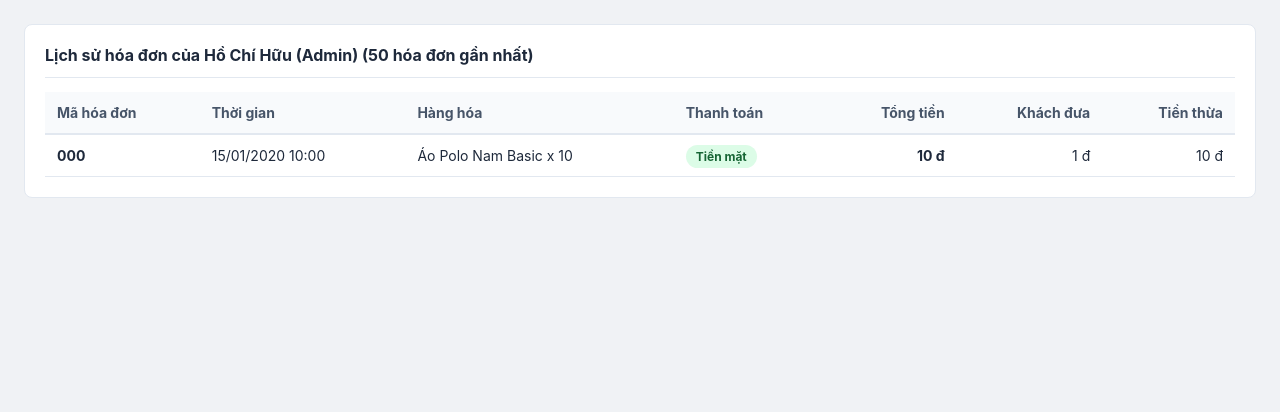
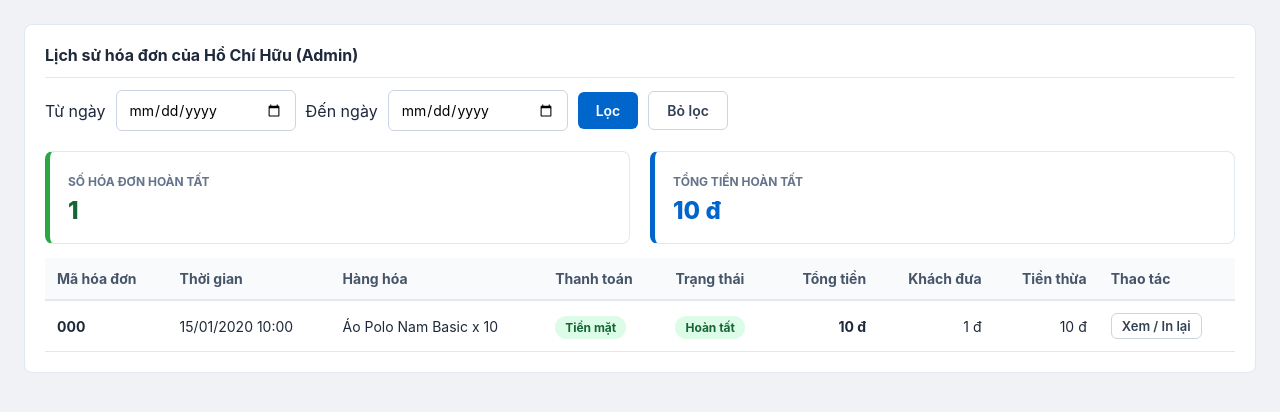
Before and after one commit to hohuu2005/-Sales_management_system, a Laravel app: page /pos/history in a window 1280 px wide. Shown: the part 56-468 px from the top of the page. Run offline with Laravel 12, Linux system fonts and the light colour scheme; a user stored in the database is signed in; data comes from the database, SQL or seed files in the repository; tables that the repository leaves empty hold one stand-in row (values such as "Sample post").

Commit message:
Nâng cấp lịch sử hóa đơn: lọc ngày, phân trang, xem chi tiết và in lại

```diff
--- a/app/Http/Controllers/PosOrderController.php
+++ b/app/Http/Controllers/PosOrderController.php
@@ -14,6 +14,7 @@ use App\Models\Product;
 use App\Services\PosOrderService;
 use Illuminate\Http\Request;
 use Illuminate\Support\Facades\Auth;
+use Carbon\Carbon;
 use Throwable;
 
 class PosOrderController extends Controller
@@ -155,14 +156,70 @@ class PosOrderController extends Controller
     /**
      * Lịch sử hóa đơn của thu ngân đang đăng nhập.
      */
-    public function myHistory()
+    public function myHistory(Request $request)
     {
-        $orders = Order::with('details.product')
+        $data = $request->validate([
+            'start_date' => ['nullable', 'date_format:Y-m-d'],
+            'end_date' => ['nullable', 'date_format:Y-m-d', 'after_or_equal:start_date'],
+        ], [
+            'start_date.date_format' => 'Ngày bắt đầu phải đúng định dạng YYYY-MM-DD.',
+            'end_date.date_format' => 'Ngày kết thúc phải đúng định dạng YYYY-MM-DD.',
+            'end_date.after_or_equal' => 'Ngày kết thúc không được trước ngày bắt đầu.',
+        ]);
+
+        $startDate = ! empty($data['start_date']) ? Carbon::createFromFormat('Y-m-d', $data['start_date'])->startOfDay() : null;
+        $endDate = ! empty($data['end_date']) ? Carbon::createFromFormat('Y-m-d', $data['end_date'])->endOfDay() : null;
+
+        if ($startDate && $endDate && $startDate->diffInDays($endDate) > 366) {
+            return back()->withErrors(['end_date' => 'Khoảng lọc tối đa 366 ngày.'])->withInput();
+        }
+
+        $baseQuery = Order::with('details.product')->where('cashier_id', Auth::id());
+
+        if ($startDate) {
+            $baseQuery->where('created_at', '>=', $startDate);
+        }
+        if ($endDate) {
+            $baseQuery->where('created_at', '<=', $endDate);
+        }
+
+        $summary = (clone $baseQuery)
+            ->where('status', 'COMPLETED')
+            ->selectRaw('COUNT(*) AS order_count, COALESCE(SUM(total_amount), 0) AS total_amount')
+            ->first();
+
+        $orders = (clone $baseQuery)
+            ->orderByDesc('created_at')
+            ->orderByDesc('id')
+            ->simplePaginate(20)
+            ->withQueryString();
+
+        return view('pos.history', [
+            'orders' => $orders,
+            'start_date' => $data['start_date'] ?? '',
+            'end_date' => $data['end_date'] ?? '',
+            'total_orders' => (int) ($summary->order_count ?? 0),
+            'total_completed_amount' => (float) ($summary->total_amount ?? 0),
+        ]);
+    }
+
+    /**
+     * Xem chi tiết một hóa đơn của thu ngân đang đăng nhập để xem hoặc in lại.
+     */
+    public function chiTietHoaDon(Request $request, int $order)
+    {
+        $orderModel = Order::with(['cashier', 'details.product'])
             ->where('cashier_id', Auth::id())
-            ->orderByDesc('id')
-            ->limit(50)
-            ->get();
+            ->find($order);
 
-        return view('pos.history', ['orders' => $orders]);
+        if (! $orderModel) {
+            abort(404);
+        }
+
+        return view('pos.chi-tiet-hoa-don', [
+            'order' => $orderModel,
+            'start_date' => $request->query('start_date', ''),
+            'end_date' => $request->query('end_date', ''),
+        ]);
     }
 }
--- a/public/css/sims.css
+++ b/public/css/sims.css
@@ -150,6 +150,13 @@ tr.row-off td { color: #94A3B8; }
 .tabs a { padding: 8px 16px; border-radius: 6px; border: 1px solid #CBD5E1; font-size: 14px; font-weight: 600; color: #334155; background: #fff; }
 .tabs a.active { background: #0066CC; border-color: #0066CC; color: #fff; }
 
+/* Lịch sử POS và phân trang đơn giản */
+.history-filter { display: flex; align-items: center; gap: 10px; margin-top: 12px; flex-wrap: wrap; }
+.history-filter .input { width: 180px; margin-top: 0; }
+.history-summary { margin-bottom: 4px; }
+.history-pagination { display: flex; justify-content: flex-end; align-items: center; gap: 12px; margin-top: 16px; }
+.history-pagination span { color: #64748B; font-size: 13px; }
+
 /* POS: ô gợi ý sản phẩm, nút cộng trừ và nút chọn nhanh số tiền */
 .sku-search-wrap { position: relative; flex: 1; }
 .sku-suggestions { position: absolute; left: 0; right: 0; top: 46px; z-index: 40; background: #fff; border: 1px solid #CBD5E1; border-radius: 6px; box-shadow: 0 10px 24px rgba(15,23,42,0.18); max-height: 320px; overflow-y: auto; }
--- a/resources/views/pos/history.blade.php
+++ b/resources/views/pos/history.blade.php
@@ -4,7 +4,27 @@
 
 @section('content')
     <div class="card">
-        <h3 class="card-title">Lịch sử hóa đơn của {{ auth()->user()->full_name }} (50 hóa đơn gần nhất)</h3>
+        <h3 class="card-title">Lịch sử hóa đơn của {{ auth()->user()->full_name }}</h3>
+
+        <form method="GET" action="{{ url('/pos/history') }}" class="history-filter">
+            <span>Từ ngày</span>
+            <input class="input" type="date" name="start_date" value="{{ $start_date }}">
+            <span>Đến ngày</span>
+            <input class="input" type="date" name="end_date" value="{{ $end_date }}">
+            <button type="submit" class="btn btn-blue">Lọc</button>
+            <a class="btn btn-outline" href="{{ url('/pos/history') }}">Bỏ lọc</a>
+        </form>
+
+        <div class="stats history-summary">
+            <div class="stat green">
+                <small>SỐ HÓA ĐƠN HOÀN TẤT</small>
+                <div>{{ number_format($total_orders, 0, ',', '.') }}</div>
+            </div>
+            <div class="stat">
+                <small>TỔNG TIỀN HOÀN TẤT</small>
+                <div>{{ number_format($total_completed_amount, 0, ',', '.') }} đ</div>
+            </div>
+        </div>
 
         <table>
             <thead>
@@ -13,9 +33,11 @@
                     <th>Thời gian</th>
                     <th>Hàng hóa</th>
                     <th>Thanh toán</th>
+                    <th>Trạng thái</th>
                     <th class="num">Tổng tiền</th>
                     <th class="num">Khách đưa</th>
                     <th class="num">Tiền thừa</th>
+                    <th>Thao tác</th>
                 </tr>
             </thead>
             <tbody>
@@ -35,14 +57,36 @@
                                 <span class="badge badge-blue">Chuyển khoản QR</span>
                             @endif
                         </td>
+                        <td>
+                            @if ($order->status === 'COMPLETED')
+                                <span class="badge badge-green">Hoàn tất</span>
+                            @else
+                                <span class="badge badge-red">Đã hủy</span>
+                            @endif
+                        </td>
                         <td class="num"><b>{{ number_format((float) $order->total_amount, 0, ',', '.') }} đ</b></td>
                         <td class="num">{{ number_format((float) $order->customer_paid, 0, ',', '.') }} đ</td>
                         <td class="num">{{ number_format((float) $order->change_amount, 0, ',', '.') }} đ</td>
+                        <td>
+                            <a class="btn btn-outline btn-small" href="{{ url('/pos/history/' . $order->id) }}?start_date={{ urlencode($start_date) }}&end_date={{ urlencode($end_date) }}">Xem / In lại</a>
+                        </td>
                     </tr>
                 @empty
-                    <tr class="empty-row"><td colspan="7">Chưa có hóa đơn nào.</td></tr>
+                    <tr class="empty-row"><td colspan="9">Chưa có hóa đơn nào.</td></tr>
                 @endforelse
             </tbody>
         </table>
+
+        @if ($orders->hasPages() || $orders->currentPage() > 1)
+            <div class="history-pagination">
+                @if (! $orders->onFirstPage())
+                    <a class="btn btn-outline btn-small" href="{{ $orders->previousPageUrl() }}">Trang trước</a>
+                @endif
+                <span>Trang {{ $orders->currentPage() }}</span>
+                @if ($orders->hasMorePages())
+                    <a class="btn btn-outline btn-small" href="{{ $orders->nextPageUrl() }}">Trang sau</a>
+                @endif
+            </div>
+        @endif
     </div>
 @endsection
--- a/routes/web.php
+++ b/routes/web.php
@@ -75,5 +75,6 @@ Route::middleware(['auth'])->group(function () {
         Route::get('/pos/search', [PosOrderController::class, 'timSanPham'])->middleware('throttle:120,1');
         Route::post('/pos/checkout', [PosOrderController::class, 'checkout'])->middleware('throttle:60,1');
         Route::get('/pos/history', [PosOrderController::class, 'myHistory']);
+        Route::get('/pos/history/{order}', [PosOrderController::class, 'chiTietHoaDon'])->whereNumber('order');
     });
 });
```
Also changed, not shown: resources/views/pos/chi-tiet-hoa-don.blade.php (added, +37 -0 lines), tests/Feature/LichSuHoaDonPosTest.php (added, +132 -0 lines), database/migrations/2026_11_25_174500_them_chi_muc_lich_su_hoa_don_pos.php (added).
